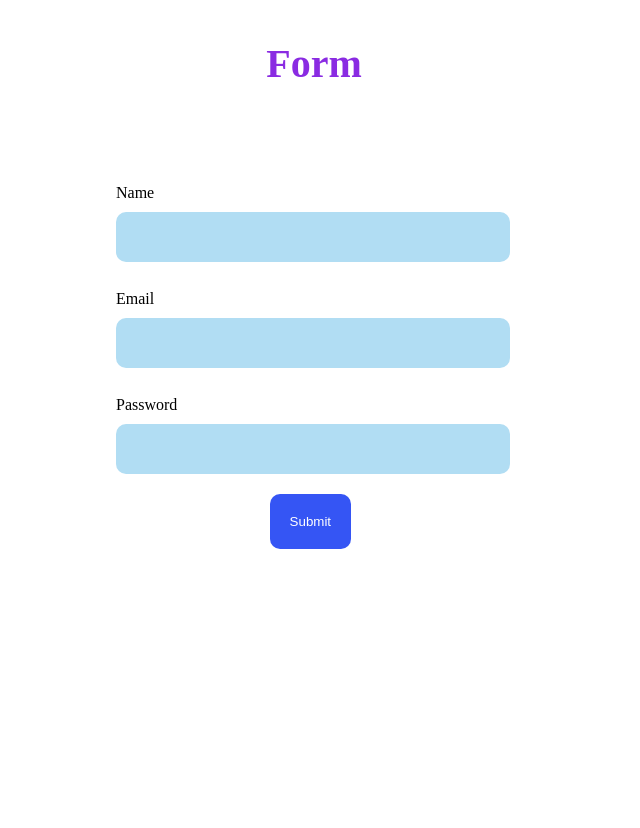
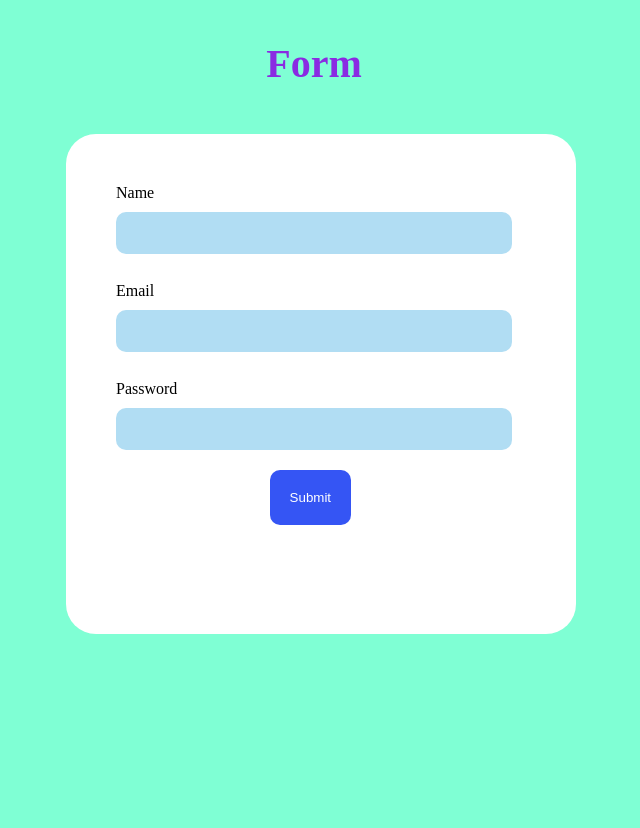
Before and after one commit to HEMANTH2208/BasicHtml, a Flask app: page / in a window 1280 px wide. Shown: the whole page, without its empty margins (326-966 px from the left). Before the commit the page ends 549 px from the top, so only its background shows below. Run offline with Flask 3, Linux system fonts and the light colour scheme; some web fonts are replaced.

Commit message:
second changes

```diff
--- a/static/styles.css
+++ b/static/styles.css
@@ -1,6 +1,6 @@
 @import url("https://fonts.googleapis.com/css2?family=Bree+Serif&family=Caveat:wght@400;700&family=Lobster&family=Monoton&family=Open+Sans:ital,wght@0,400;0,700;1,400;1,700&family=Playfair+Display+SC:ital,wght@0,400;0,700;1,700&family=Playfair+Display:ital,wght@0,400;0,700;1,700&family=Roboto:ital,wght@0,400;0,700;1,400;1,700&family=Source+Sans+Pro:ital,wght@0,400;0,700;1,700&family=Work+Sans:ital,wght@0,400;0,700;1,700&display=swap");
 
-.bg {
+body {
   background-color: aquamarine;
   height: 100vh;
 }
@@ -31,7 +31,7 @@
   border-radius: 10px;
   margin: 10px;
   margin-left: 0px;
-  padding: 5px;
+  padding-left: 10px;
 }
 
 #email {
@@ -42,7 +42,7 @@
   border-radius: 10px;
   margin: 10px;
   margin-left: 0px;
-  padding: 5px;
+  padding-left: 10px;
 }
 
 #pass {
@@ -53,7 +53,7 @@
   border-radius: 10px;
   margin: 10px;
   margin-left: 0px;
-  padding: 5px;
+  padding-left: 10px;
 }
 
 .input {
@@ -70,3 +70,8 @@
   margin-left: 12vw;
   margin-top: 10px;
 }
+
+.btn:hover {
+  background-color: rgb(219, 69, 32);
+  cursor: pointer;
+}
```
